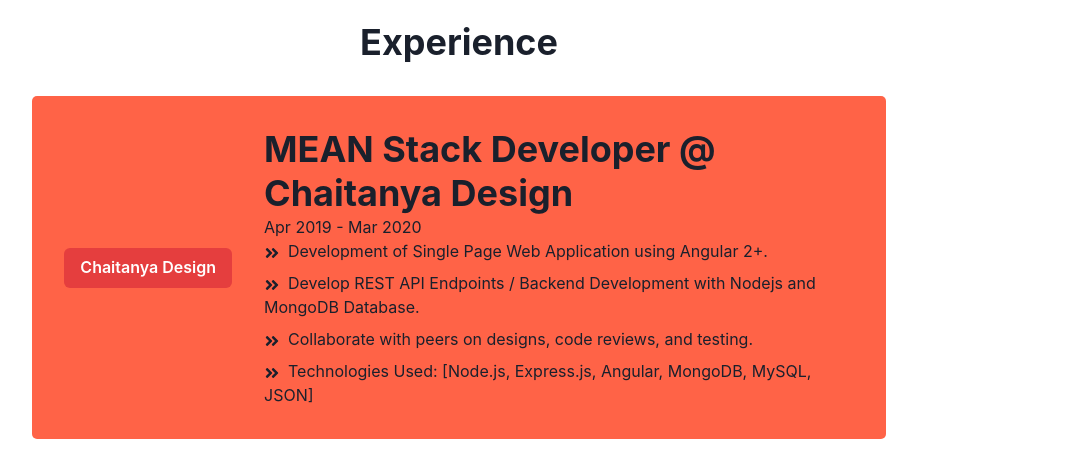
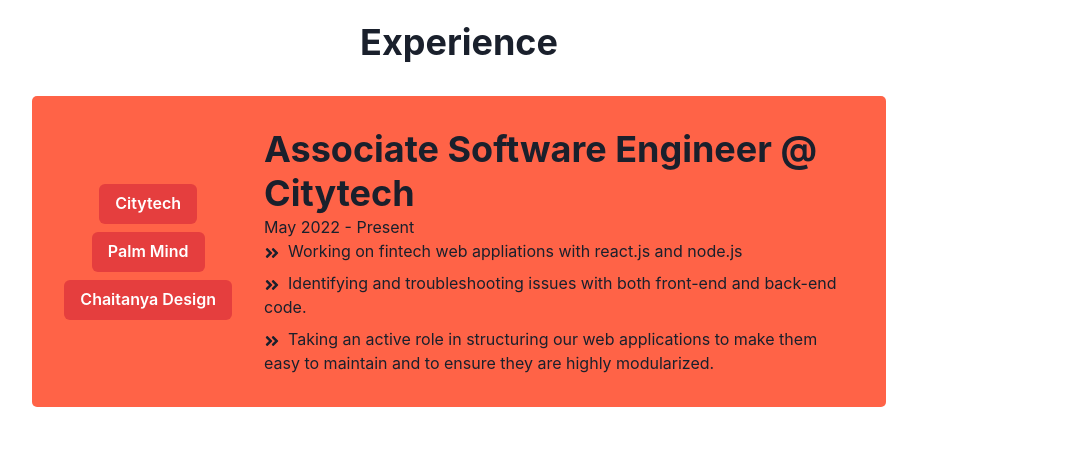
Before and after one commit to Nabin19677/PersonalPortfolio, a Next.js app: page / in a window 1280 px wide. Shown: the part 1500-1957 px from the top of the page, without its empty margins (181-1247 px from the left). Built offline with nearby package versions, Linux system fonts and the light colour scheme.

Commit message:
added some more experience

```diff
--- a/components/sections/Experience.js
+++ b/components/sections/Experience.js
@@ -15,20 +15,7 @@ import {
 } from "@chakra-ui/react";
 import { useState } from "react";
 import { FaAngleDoubleRight } from "react-icons/fa";
-
-const experiences = [
-  {
-    jobTitle: "MEAN Stack Developer",
-    company: "Chaitanya Design",
-    date: "Apr 2019 - Mar 2020",
-    points: [
-      "Development of Single Page Web Application using Angular 2+.",
-      "Develop REST API Endpoints / Backend Development with Nodejs and MongoDB Database.",
-      "Collaborate with peers on designs, code reviews, and testing.",
-      "Technologies Used: [Node.js, Express.js, Angular, MongoDB, MySQL, JSON]",
-    ],
-  },
-];
+import { experiences } from "../../data/experiences";
 
 export default function Experience() {
   const [experienceIndex, setExperienceIndex] = useState(0);
--- /dev/null
+++ b/data/experiences.js
@@ -0,0 +1,34 @@
+export const experiences = [
+  {
+    jobTitle: "Associate Software Engineer",
+    company: "Citytech",
+    date: "May 2022 - Present",
+    points: [
+      "Working on fintech web appliations with react.js and node.js",
+      "Identifying and troubleshooting issues with both front-end and back-end code.",
+      "Taking an active role in structuring our web applications to make them easy to maintain and to ensure they are highly modularized.",
+    ],
+  },
+  {
+    jobTitle: "Web Developer",
+    company: "Palm Mind",
+    date: "Oct 2021 - Mar 2022",
+    points: [
+      "Worked on various Single Page Applications using Angular 2, and TypeScript.",
+      "Identifying and troubleshooting issues with front-end code.",
+      "Taking an active role in structuring our single-page applications to make them easy to maintain and to ensure they are highly modularized.",
+      "Cooperating with the back-end developer in the process of building the RESTful API.",
+    ],
+  },
+  {
+    jobTitle: "MEAN Stack Developer",
+    company: "Chaitanya Design",
+    date: "Apr 2019 - Mar 2020",
+    points: [
+      "Development of Single Page Web Application using Angular 2+.",
+      "Develop REST API Endpoints / Backend Development with Nodejs and MongoDB Database.",
+      "Collaborate with peers on designs, code reviews, and testing.",
+      "Technologies Used: [Node.js, Express.js, Angular, MongoDB, MySQL, JSON]",
+    ],
+  },
+];
```
